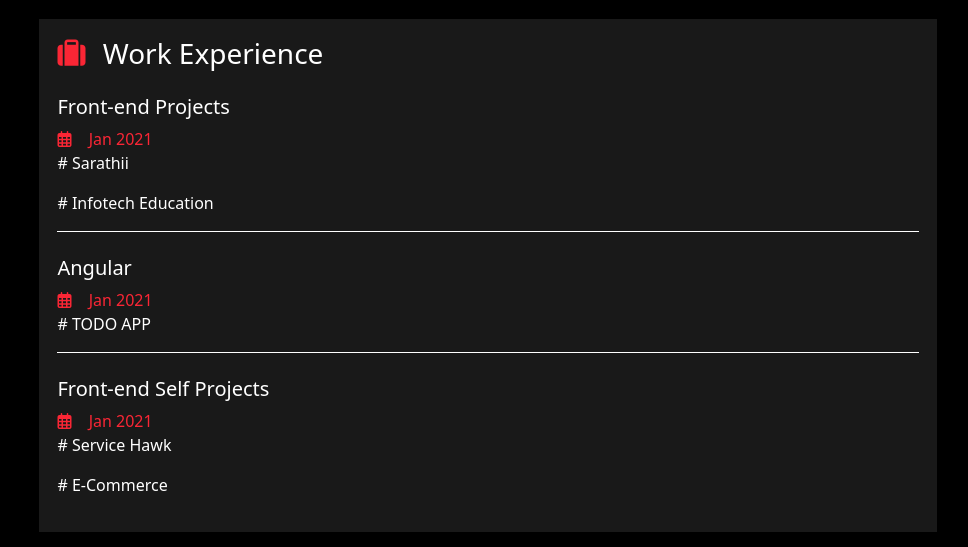
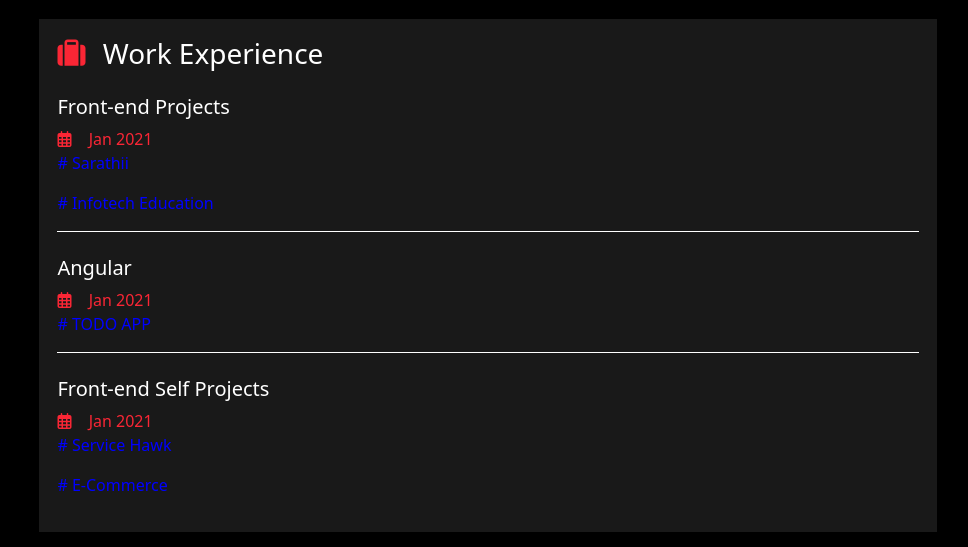
Before and after one commit to geetansh810/portfolio.github.io, a plain HTML site: page index.html in a window 1280 px wide. Shown: the top 547 px of the page, 312-1280 px from the left. Drawn offline with Linux system fonts and the light colour scheme.

Commit message:
Update style.css

```diff
--- a/style.css
+++ b/style.css
@@ -34,6 +34,11 @@ body{
 .right-card a{
     text-decoration: none;
     font-size: 1rem;
+    color: blue;
+    margin-top: 3%;
+}
+
+.right-card a:hover {
     color: white;
 }
 
```
